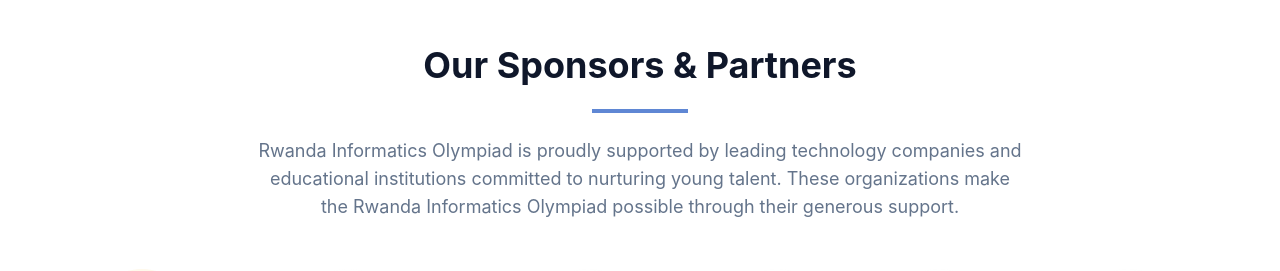
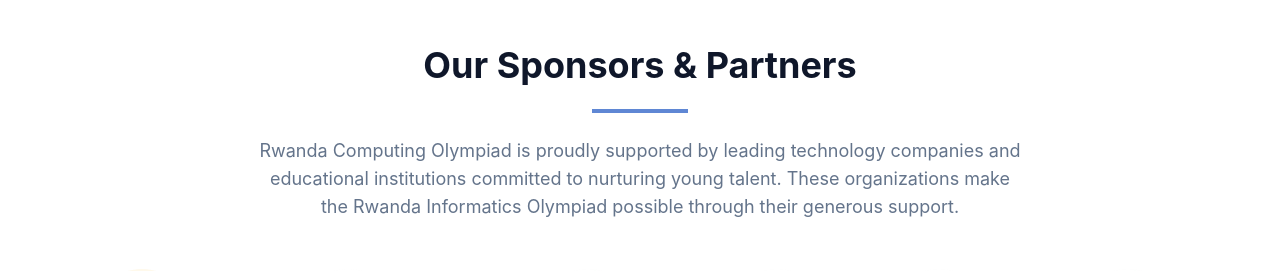
Before and after one commit to rwandacomputing/rwco-web, a Next.js app: page / in a window 1280 px wide. Shown: the part 7400-7671 px from the top of the page. Built offline with nearby package versions, Linux system fonts and the light colour scheme.

Commit message:
Update Sponsors.tsx

```diff
--- a/src/components/page-components/Sponsors.tsx
+++ b/src/components/page-components/Sponsors.tsx
@@ -40,7 +40,7 @@
           </h2>
           <div className="h-1 w-24 bg-olympiad-blue mx-auto mb-6"></div>
           <p className="text-olympiad-gray text-lg">
-            Rwanda Informatics Olympiad is proudly supported by leading
+            Rwanda Computing Olympiad is proudly supported by leading
             technology companies and educational institutions committed to
             nurturing young talent. These organizations make the Rwanda
             Informatics Olympiad possible through their generous support.
```
